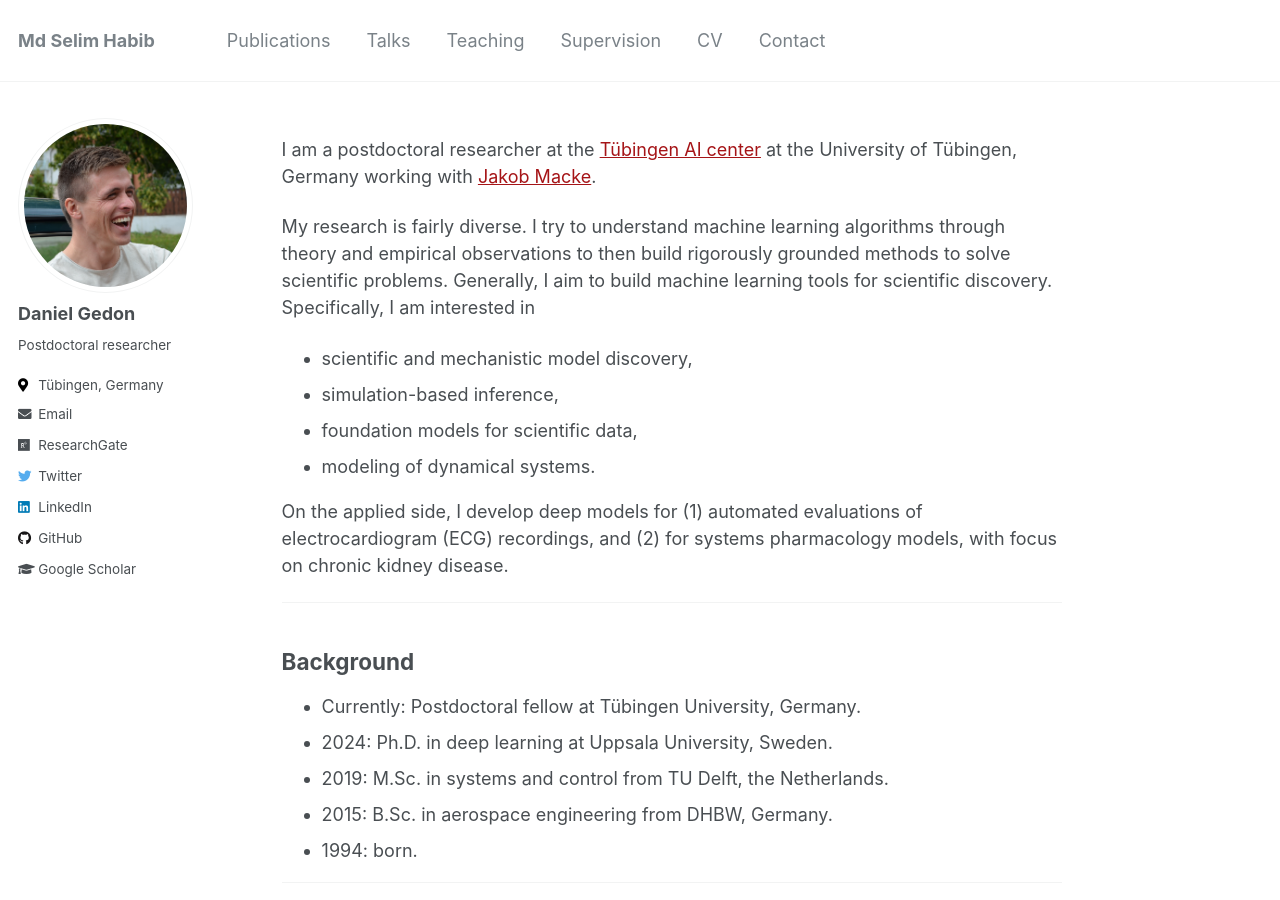
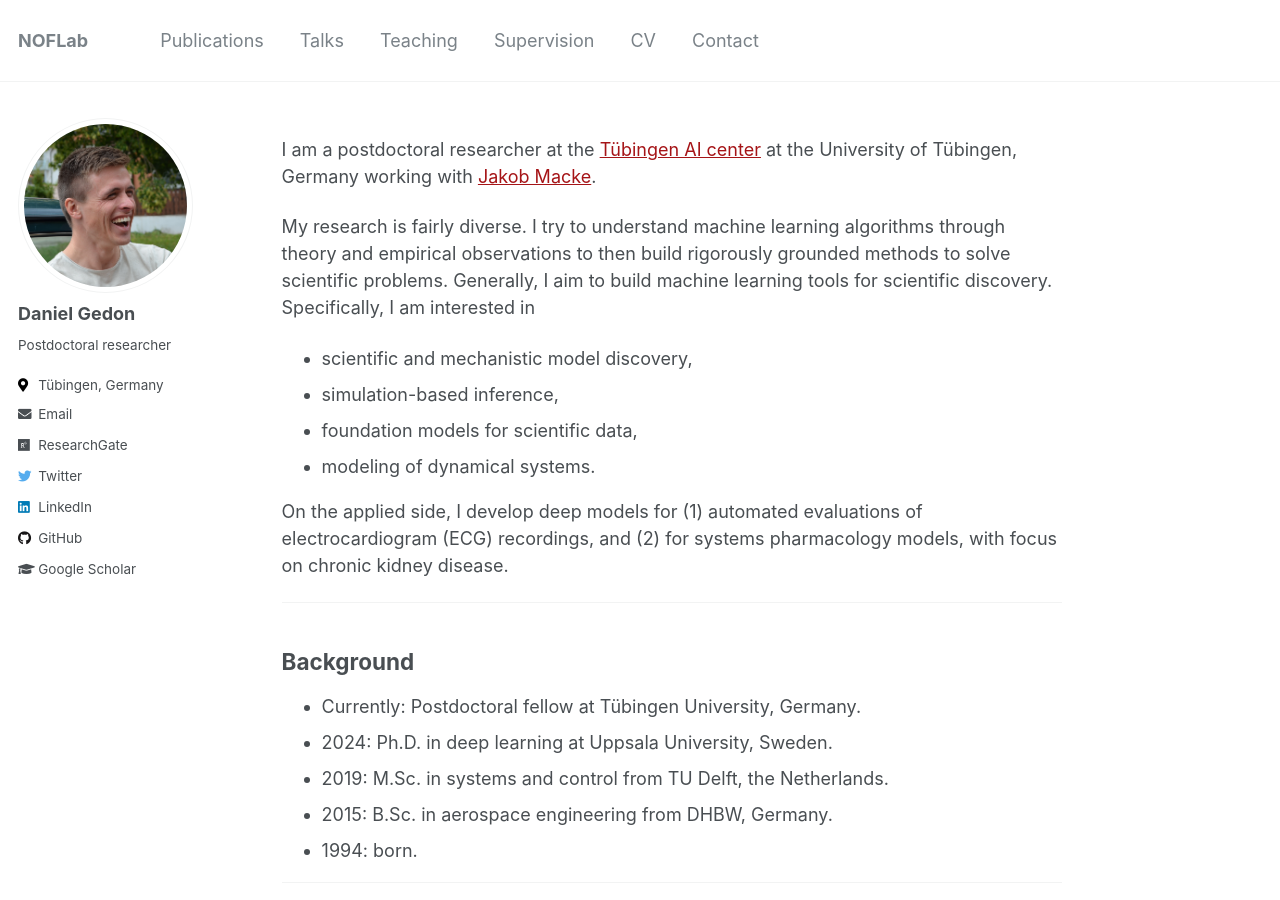
Before and after one commit to mhabib73/NOFLabDemo.github.io, a Jekyll site: the page built from _pages/about.md, in a window 1280 px wide and 900 px high. Built offline with Jekyll 4.4.1, drawn with Linux system fonts in a browser that asks for light colours.

Commit message:
Update _config.yml

```diff
--- a/_config.yml
+++ b/_config.yml
@@ -7,13 +7,13 @@
 
 # Site Settings
 locale                   : "en-US"
-title                    : "Md Selim Habib"
+title                    : "NOFLab"
 title_separator          : "-"
 name                     : &name "Md Selim Habib"
 description              : &description "Assistant Professor, Florida Institute of Technology, USA"
 url                      : https://mhabib73.github.io # the base hostname & protocol for your site e.g. "https://mmistakes.github.io"
 #baseurl                  : "" # the subpath of your site, e.g. "/blog"
-repository               : "mhabib73/NOFLab.github.io"
+repository               : "mhabib73/NOFLabDemo.github.io"
 teaser                   : # filename of teaser fallback teaser image placed in /images/, .e.g. "500x300.png"
 breadcrumbs              : false # true, false (default)
 words_per_minute         : 160
```
